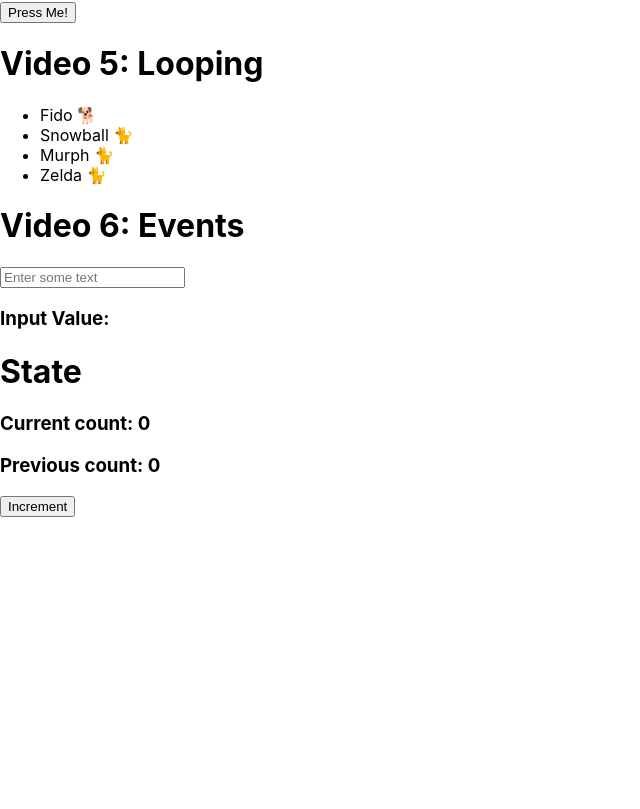
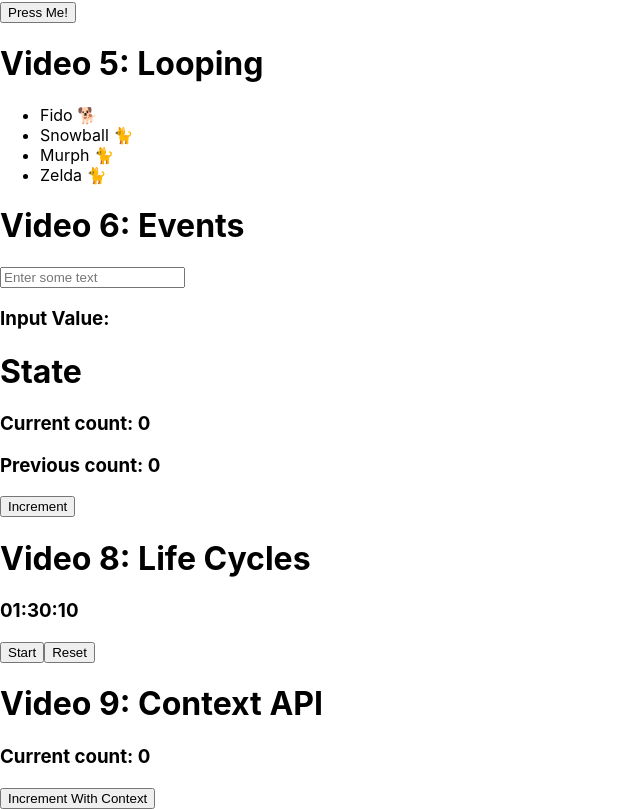
Before and after one commit to Kwuasimoto/fireship-react-full-course, a React (Create React App) app: page / in a window 1280 px wide. Shown: the part 232-1041 px from the top of the page, without its empty margins (0-640 px from the left). Before the commit the page ends 800 px from the top, so only its background shows below. Built offline with nearby package versions, Linux system fonts and the light colour scheme.

Commit message:
[009]: Context API

```diff
--- a/src/App.tsx
+++ b/src/App.tsx
@@ -4,6 +4,9 @@ import Conditionals from "./app/components/videos/4-conditional_rendering";
 import Looping from "./app/components/videos/5-looping";
 import Events from "./app/components/videos/6-events";
 import State from "./app/components/videos/7-state";
+import LifeCycles from "./app/components/videos/8-lifecycles";
+import DeepComponentProvider from "./app/components/videos/9-context/DeepComponentProvider";
+import ContextAPI from "./app/components/videos/9-context";
 
 const App:React.FC = () => {
 
@@ -13,6 +16,10 @@ const App:React.FC = () => {
     <Looping/>
     <Events/>
     <State/>
+    <LifeCycles/>
+    <DeepComponentProvider>
+      <ContextAPI/>
+    </DeepComponentProvider>
   </>;
 }
 
--- a/src/app/components/videos/8-lifecycles/Countdown.tsx
+++ b/src/app/components/videos/8-lifecycles/Countdown.tsx
@@ -1,11 +1,55 @@
 import React from 'react';
 
-const Countdown: React.FC = () => {
+const Countdown: React.FC<{hr: number, min: number, sec: number}> = ({hr, min, sec}) => {
 
-    const [over, setOver]
+    const [over, setOver] = React.useState(false);
+    const [paused, setPaused] = React.useState(true);
+    const [[h, m, s], setTime] = React.useState([hr, min, sec])
+
+    const tick = () => {
+
+        // Handle timer is paused or over
+        if (paused || over)
+            return;
+
+        // Handle is over condition
+        if(h === 0 && m === 0 && s === 0){
+            setOver(true)
+        } else if (m === 0 && s === 0){
+            setTime([h - 1, 59, 59])
+        } else if (s === 0){
+            setTime([h, m - 1, 59])
+        } else {
+            setTime([h, m, s - 1])
+        }
+    }
+
+    const handleReset = () => {
+        setTime([hr, min, sec]);
+        setPaused(true);
+        setOver(false);
+    }
+
+    const handlePause = () => {
+        setPaused(!paused)
+    }
+
+    const fmt = (time: number) => {
+        return time.toString().padStart(2, '0')
+    }
+
+    React.useEffect(() => {
+        let ticker = setInterval(tick, 1000)
+        // Return handles the unmounting of the component.
+        return () => {
+            clearInterval(ticker)
+        }
+    })
 
     return <>
-
+        <h3 className="countdown">{`${fmt(h)}:${fmt(m)}:${fmt(s)}`}</h3>
+        <button onClick={handlePause}>{paused ? 'Start' : 'Pause'}</button>
+        <button onClick={handleReset}>Reset</button>
     </>;
 };
 
--- a/src/app/components/videos/8-lifecycles/index.tsx
+++ b/src/app/components/videos/8-lifecycles/index.tsx
@@ -1,8 +1,10 @@
 import React from 'react';
+import Countdown from "./Countdown";
 
 const LifeCycles: React.FC = () => {
     return <>
-
+        <h1>Video 8: Life Cycles</h1>
+        <Countdown hr={1} min={30} sec={10}/>
     </>;
 };
 
--- /dev/null
+++ b/src/app/components/videos/9-context/DeepComponent.tsx
@@ -0,0 +1,18 @@
+import React from 'react';
+import {DeepComponentContext} from "./DeepComponentProvider";
+
+const DeepComponent: React.FC = () => {
+
+    const {count, setCount} = React.useContext(DeepComponentContext)
+
+    const handleClick = () => {
+        setCount(count + 1)
+    }
+
+    return <>
+        <h3>Current count: {count}</h3>
+        <button onClick={handleClick}>Increment With Context</button>
+    </>;
+};
+
+export default DeepComponent;
--- /dev/null
+++ b/src/app/components/videos/9-context/DeepComponentProvider.tsx
@@ -0,0 +1,22 @@
+import React from "react";
+
+type DeepComponentProviderProps = {
+    count: number
+    setCount: React.Dispatch<React.SetStateAction<number>>
+}
+
+export const DeepComponentContext = React.createContext<DeepComponentProviderProps>({
+    count: 0,
+    setCount: prev => prev
+})
+
+const DeepComponentProvider: React.FC = ({children}) => {
+    const [count, setCount] = React.useState<number>(0)
+
+
+    return <DeepComponentContext.Provider value={{count, setCount}}>
+        {children}
+    </DeepComponentContext.Provider>;
+};
+
+export default DeepComponentProvider;
--- /dev/null
+++ b/src/app/components/videos/9-context/index.tsx
@@ -0,0 +1,18 @@
+import React from 'react';
+import DeepComponent from "./DeepComponent";
+
+const ContextAPI: React.FC = () => {
+    /**
+     * Notice how this log is not shown!
+     * Passing a setState action function through context
+     * will only affect the components that use the function
+     */
+
+    console.log("Deep Component Rendering")
+    return <>
+        <h1>Video 9: Context API</h1>
+        <DeepComponent/>
+    </>;
+};
+
+export default ContextAPI;
```
